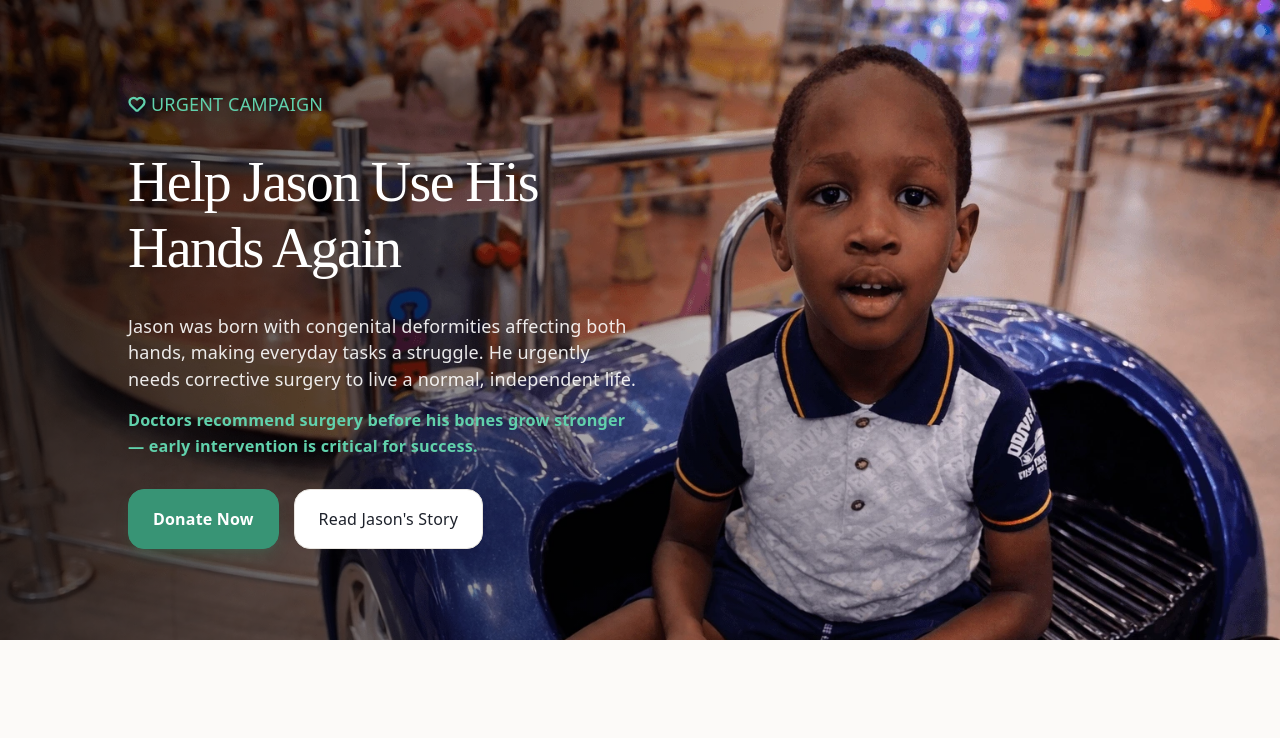
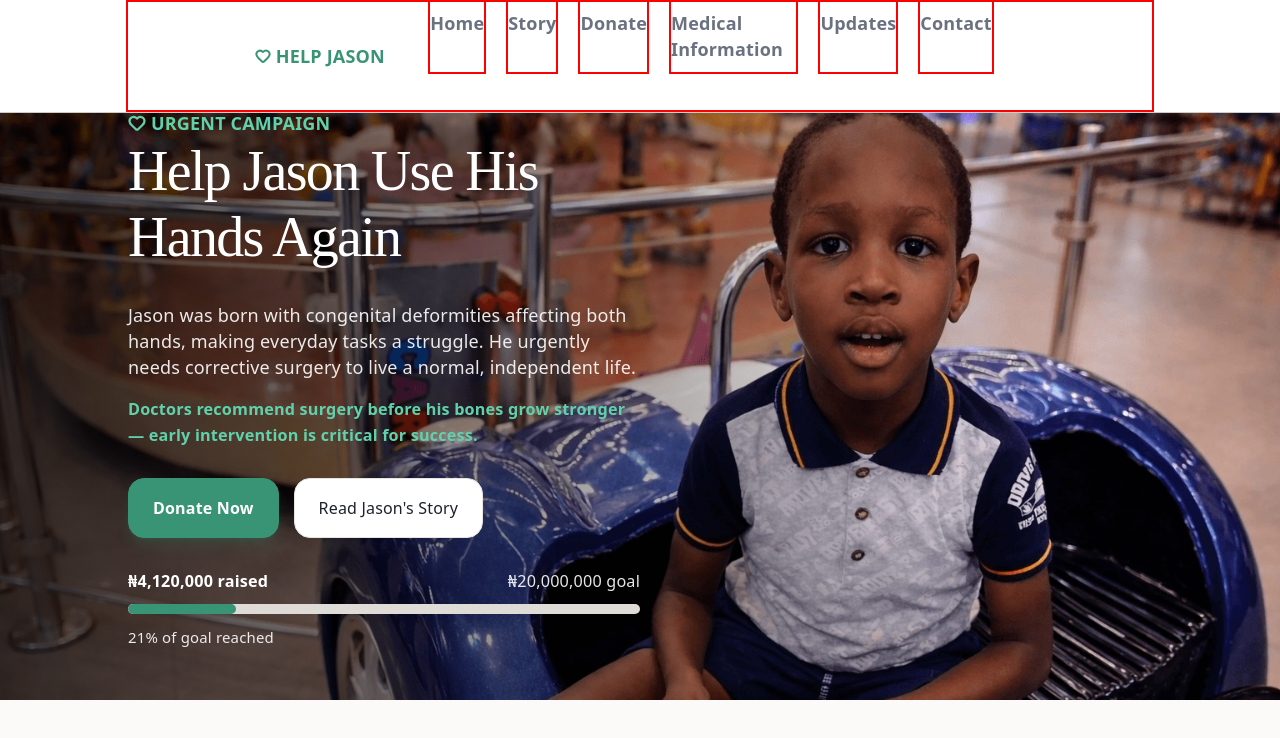
Before and after one commit to JopadAdvisory/Jason, a React (Vite) app: page / in a window 1280 px wide. Shown: the top 738 px of the page. Built offline with nearby package versions, Linux system fonts and the light colour scheme.

Commit message:
nav edits

```diff
--- a/package.json
+++ b/package.json
@@ -12,7 +12,8 @@
   "dependencies": {
     "lucide-react": "^0.577.0",
     "react": "^19.2.4",
-    "react-dom": "^19.2.4"
+    "react-dom": "^19.2.4",
+    "zustand": "^5.0.12"
   },
   "devDependencies": {
     "@eslint/js": "^9.39.4",
--- a/src/App.tsx
+++ b/src/App.tsx
@@ -1,9 +1,11 @@
 import Hero from './sections/Hero';
 import './App.css'
+import NavBar from './components/layout/Navbar';
 
 function App() {
     return (
         <div className="app-Container">
+            <NavBar />
             <Hero />
         </div>
     )
--- /dev/null
+++ b/src/components/layout/NavBar.css
@@ -0,0 +1,131 @@
+.nav-container {
+    position: fixed;
+    top: 0;
+    left: 0;
+    width: 100%;
+    background-color: rgba(255, 255, 255, 1);
+    border-bottom: 1px solid rgba(0, 0, 0, 0.2);
+    z-index: 5;
+}
+
+
+.top-nav {
+    width: 90%;
+    padding-block: 16px;
+    margin-inline: auto;
+}
+
+.top-header {
+    display: flex;
+    align-items: center;
+    justify-content: space-between;
+}
+
+.logo-icon {
+    width: 16px;
+    height: 16px;
+}
+
+.logo {
+    color: var(--accent);
+    text-transform: uppercase;
+    font-weight: 600;
+
+    display: flex;
+    align-items: center;
+    gap: 5px;
+}
+
+.nav-btn {
+    border: none;
+    margin: 0;
+    cursor: pointer;
+    z-index: 5;
+    margin-top: 5px;
+    color: var(--text-h);
+    background: none;
+
+}
+
+.nav-icon {
+    width: 30px;
+    height: 30px;
+}
+
+.top-body {
+    position: absolute;
+    background-color: rgba(255, 255, 255, 0.95);
+    top: 101%;
+    left: 0;
+    right: 0;
+    z-index: 5;
+    backdrop-filter: blur(10px);
+}
+
+.nav-links {
+    width: 90%;
+    max-height: 0;
+    opacity: 0;
+    list-style-type: none;
+    margin: 0;
+    padding: 0 0;
+    transform: translateY(-20px);
+    transition: max-height 0.5s ease, opacity 0.5s ease, transform 0.5s ease;
+    margin-inline: auto;
+}
+
+.nav-links li {
+    padding: 10px 0;
+}
+
+.nav-links li a {
+    text-decoration: none;
+    font-weight: 600;
+    display: block;
+    color: var(--text);
+    transition: color .5s ease-in-out;
+}
+
+
+.nav-links li:hover a {
+    color: var(--text-h);
+}
+
+.nav-links.open {
+    max-height: 500px;
+    opacity: 1;
+    transform: translateY(0);
+}
+@media (min-width: 768px) {
+    .top-body {
+        position: static;
+    }
+
+    .top-nav {
+        display: flex;
+        align-content: ;
+        justify-content: center;
+        border: 2px solid red;
+    }
+    .nav-links li {
+        border: 2px solid red;
+        text-wrap: ;
+        padding: none;
+    }
+    .nav-links {
+        max-height: initial;
+        opacity: 1;
+        display: flex;
+        gap: 20px;
+    }
+
+
+    .nav-icon {
+        display: none;
+    }
+}
+@media (min-width: 1024px) {
+    .top-nav {
+        width: min(80%, 1126px);
+    }
+}
--- a/src/components/layout/Navbar.tsx
+++ b/src/components/layout/Navbar.tsx
@@ -0,0 +1,54 @@
+import { useState } from "react";
+import { Heart, Menu, X } from "lucide-react";
+import "./NavBar.css";
+
+function NavBar() {
+    const [isOpen, setIsOpen] = useState<boolean>(false);
+    return (
+        <div className="nav-container">
+            <nav className="top-nav">
+                <div className="top-header">
+                    <p className="logo">
+                        <Heart
+                          className="logo-icon"
+                          strokeWidth={3}
+                        />
+                        Help Jason
+                    </p>
+                    <button
+                      className="nav-btn"
+                      aria-label="Toggle Menu"
+                      type="button"
+                      onClick={() => setIsOpen(!isOpen)}
+                    >
+                        {isOpen ? <X  className="nav-icon" /> : <Menu className="nav-icon" />}
+                    </button>
+                </div>
+                <div className="top-body">
+                    <ul className={`nav-links ${isOpen ? "open" : ""}`}>
+                        <li>
+                            <a href="">Home</a>
+                        </li>
+                        <li>
+                            <a href="">Story</a>
+                        </li>
+                        <li>
+                            <a href="">Donate</a>
+                        </li>
+                        <li>
+                            <a href="">Medical Information</a>
+                        </li>
+                        <li>
+                            <a href="">Updates</a>
+                        </li>
+                        <li>
+                            <a href="">Contact</a>
+                        </li>
+                  </ul>
+                </div>
+            </nav>
+        </div>
+    )
+}
+
+export default NavBar;
--- /dev/null
+++ b/src/components/ui/progress.css
@@ -0,0 +1,52 @@
+.progress-container {
+    display: flex;
+    flex-direction: column;
+    gap: 10px;
+
+    margin-top: 15px;
+}
+
+.bar-header {
+    display: flex;
+    justify-content: space-between;
+
+    font-size: .9rem
+}
+
+.bar-header p:first-child {
+    color: var(--text-h);
+    font-weight: 600;
+}
+
+.bar-container {
+    background: hsl(40, 9%, 86%);
+    height: 10px;
+    overflow: hidden;
+    border-radius: 10px;
+
+    position: relative;
+}
+
+.bar {
+    position: absolute;
+    inset: 0;
+    border-radius: 10px;
+    background: var(--accent);
+    transition: width .5s ease-out;
+}
+
+.percentage {
+    font-size: .83rem;
+}
+
+@media (min-width: 768px) {
+    .bar-header p:first-child {
+        color: white;
+    }
+
+    .bar-header,
+    .percentage {
+      color: rgba(255, 255, 255, 0.9);
+
+    }
+}
--- /dev/null
+++ b/src/components/ui/progress.tsx
@@ -0,0 +1,33 @@
+import type { JSX } from "react";
+import { useProgressStore } from "../../store";
+import "./progress.css";
+
+
+function Progress(): JSX.Element {
+    const raised = useProgressStore((state) => state.raised);
+    const goal = useProgressStore((state) => state.goal);
+    const percentage = useProgressStore((state) => state.getPercentage());
+
+    return (
+        <div className="progress-container">
+            <div className="bar-header">
+                <p className="raised">
+                    ₦
+                    {raised.toString().replace(/\B(?=(\d{3})+(?!\d))/g, ",") + " "}
+                    raised
+                </p>
+                <p className="goal">
+                    ₦
+                    {goal.toString().replace(/\B(?=(\d{3})+(?!\d))/g, ",") + " "}
+                    goal
+                </p>
+            </div>
+            <div className="bar-container">
+                <div className="bar" style={{ width: `${percentage}%`}}></div>
+            </div>
+            <p className="percentage">{percentage}% of goal reached</p>
+        </div>
+    )
+}
+
+export default Progress;
--- a/src/sections/Hero.css
+++ b/src/sections/Hero.css
@@ -1,11 +1,12 @@
 .hero-bg {
     background: var(--secondary-bg);
+    margin-top: 50px;
 }
 
 .hero-content {
     width: 90%;
+    margin-inline: auto;
     padding-block: 50px;
-    margin-inline: auto;
 }
 
 .img-container {
@@ -34,7 +35,7 @@
 .hero-header {
     color: var(--accent);
     text-transform: uppercase;
-    font-weight: 500;
+    font-weight: 600;
 
     display: flex;
     align-items: center;
@@ -75,30 +76,37 @@
         align-items: center;
     }
 
+
     .hero-header,
     .hero-sub {
         color: hsl(160, 55%, 60%);
     }
+
     .hero-sub {
         font-weight: 600;
     }
+
     .hero-heading {
         color: white;
     }
+
     .hero-subtitle {
         color: rgba(255, 255, 255, 0.9);
     }
+
     .hero-bg::before {
         content: "";
         position: absolute;
         inset: 0;
         background: linear-gradient(to right, rgba(0,0,0,0.7), rgba(0,0,0,0.6), rgba(0,0,0,0.4), rgba(0,0,0,0.2), transparent, transparent);
     }
+
     .hero-content {
         height: 100%;
-        width: 90%;
         position: relative;
         z-index: 1;
+        padding-top: 60px;
+
     }
 
     .content-container {
@@ -110,4 +118,8 @@
     .hero-content {
         width: min(80%, 1126px);
     }
+
+      .hero-header {
+        margin-bottom: -30px;
+    }
 }
--- a/src/sections/Hero.tsx
+++ b/src/sections/Hero.tsx
@@ -3,6 +3,7 @@ import HeroImage from "../assets/images/1.webp";
 import type { JSX } from "react";
 import "./Hero.css";
 import { Button } from "../components/ui/buttons";
+import Progress from "../components/ui/progress";
 
 function Hero(): JSX.Element {
     return (
@@ -37,6 +38,9 @@ function Hero(): JSX.Element {
                             Read Jason's Story
                         </Button>
                     </div>
+                    <div className="progress-container">
+                        <Progress />
+                    </div>
                 </div>
             </div>
         </div>
--- a/src/store.ts
+++ b/src/store.ts
@@ -0,0 +1,27 @@
+import { create } from "zustand";
+import { persist } from "zustand/middleware";
+
+type ProgressStore = {
+    donors: number;
+    raised: number;
+    goal:  number;
+    getPercentage: () => number;
+}
+
+export const useProgressStore = create<ProgressStore>()(
+    persist (
+        (set, get) => ({
+            donors: 94,
+            raised: 4_120_000,
+            goal: 20_000_000,
+            getPercentage: () => {
+                const { raised, goal } = get();
+                if (goal === 0) return 0;
+                return Math.ceil((raised / goal) * 100);
+            }
+        }),
+        {
+            name: "progress-storage",
+        }
+    )
+);
```
Also changed, not shown: 1 other file (tests, documents, lock files or other folders).
